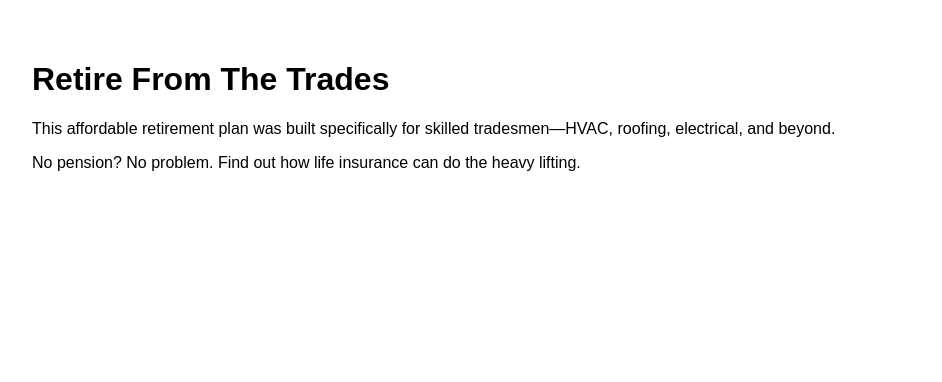
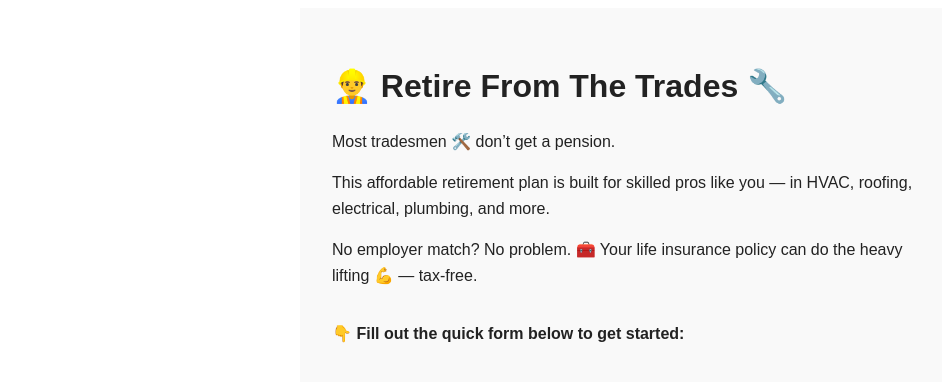
Before and after one commit to kalalaukid/retire-from-trades, a Next.js app: page / in a window 1280 px wide. Shown: the top 382 px of the page, without its empty margins (8-950 px from the left). Built offline with nearby package versions, Linux system fonts and the light colour scheme.

Commit message:
Update index.js

```diff
--- a/pages/index.js
+++ b/pages/index.js
@@ -1,37 +1,55 @@
-
 export default function Home() {
   return (
-    <main style={{ padding: "2rem", fontFamily: "Arial" }}>
-      <h1>Retire From The Trades</h1>
-      <p>This affordable retirement plan was built specifically for skilled tradesmen—HVAC, roofing, electrical, and beyond.</p>
-      <p>No pension? No problem. Find out how life insurance can do the heavy lifting.</p>
-      <div style={{ marginTop: "2rem" }}>
+    <main style={{
+      padding: '2rem',
+      fontFamily: 'Arial, sans-serif',
+      background: '#f9f9f9',
+      color: '#222',
+      maxWidth: '600px',
+      margin: '0 auto',
+      lineHeight: '1.6'
+    }}>
+      <h1 style={{ fontSize: '2rem', marginBottom: '1rem' }}>👷‍♂️ Retire From The Trades 🔧</h1>
+
+      <p>Most tradesmen 🛠️ don’t get a pension.</p>
+      <p>This affordable retirement plan is built for skilled pros like you — in HVAC, roofing, electrical, plumbing, and more.</p>
+      <p>No employer match? No problem. 🧰 Your life insurance policy can do the heavy lifting 💪 — tax-free.</p>
+
+      <p style={{ marginTop: '2rem', fontWeight: 'bold' }}>👇 Fill out the quick form below to get started:</p>
+
+      <div style={{ marginTop: '1rem' }}>
         <iframe
           data-tally-src="https://tally.so/embed/3qNeP8?alignLeft=1&hideTitle=1&transparentBackground=1&dynamicHeight=1"
           loading="lazy"
           width="100%"
-          height="300"
+          height="400"
           frameBorder="0"
           marginHeight="0"
           marginWidth="0"
           title="Retire from trades"
+          allow="fullscreen; clipboard-write"
         ></iframe>
-        <script dangerouslySetInnerHTML={{
-          __html: `
-            var d=document,w="https://tally.so/widgets/embed.js",v=function(){
-              "undefined"!=typeof Tally?Tally.loadEmbeds():
-              d.querySelectorAll("iframe[data-tally-src]:not([src])").forEach((function(e){
-                e.src=e.dataset.tallySrc
-              }))
-            };
-            if("undefined"!=typeof Tally)v();
-            else if(d.querySelector('script[src="'+w+'"]')==null){
-              var s=d.createElement("script");
-              s.src=w,s.onload=v,s.onerror=v,d.body.appendChild(s);
-            }
-          `
-        }} />
       </div>
+
+      <script>
+        {`
+          var d=document,
+              w="https://tally.so/widgets/embed.js",
+              v=function(){
+                "undefined"!=typeof Tally?Tally.loadEmbeds():
+                d.querySelectorAll("iframe[data-tally-src]:not([src])")
+                .forEach(function(e){e.src=e.dataset.tallySrc});
+              };
+          if("undefined"!=typeof Tally)v();
+          else if(d.querySelector('script[src="'+w+'"]')==null){
+            var s=d.createElement("script");
+            s.src=w;
+            s.onload=v;
+            s.onerror=v;
+            d.body.appendChild(s);
+          }
+        `}
+      </script>
     </main>
   );
 }
```
